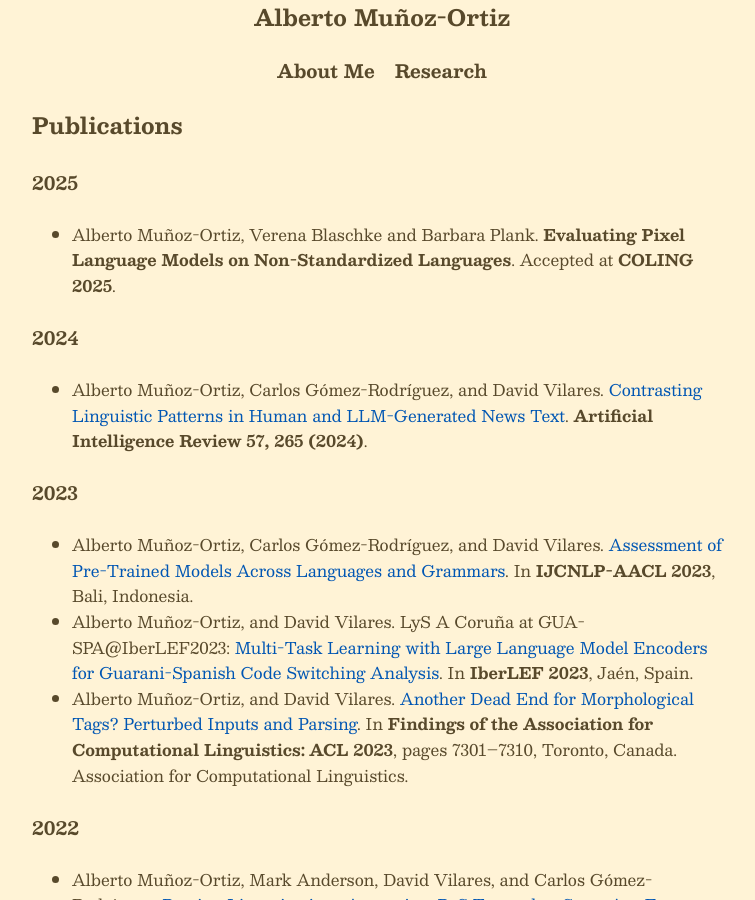
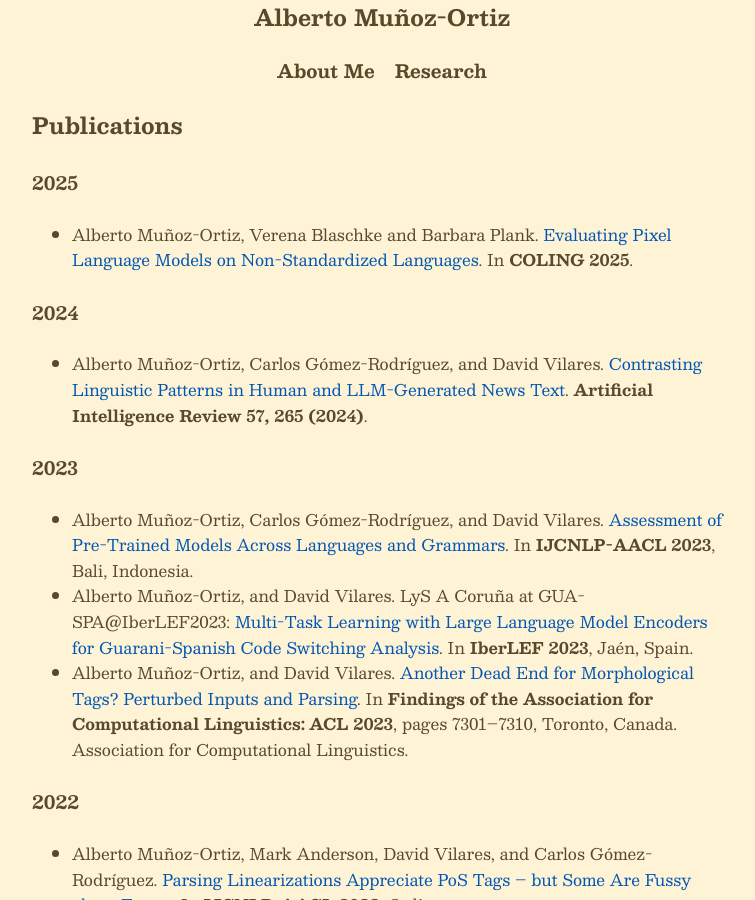
Before and after one commit to amunozo/amunozo.github.io, a Jekyll site: the page built from research.md, in a window 1280 px wide and 900 px high. Shown: the whole window, without its empty margins (258-1013 px from the left). Built offline with Jekyll 4.4.1, drawn with Linux system fonts in a browser that asks for light colours.

Commit message:
Add placeholder link to COLING paper

```diff
--- a/research.md
+++ b/research.md
@@ -7,7 +7,7 @@ permalink: /research/
 ### Publications
 
 #### 2025
-- Alberto Muñoz-Ortiz, Verena Blaschke and Barbara Plank. **Evaluating Pixel Language Models on Non-Standardized Languages**. Accepted at **COLING 2025**.
+- Alberto Muñoz-Ortiz, Verena Blaschke and Barbara Plank. [Evaluating Pixel Language Models on Non-Standardized Languages](). In **COLING 2025**.
 
 #### 2024
 - Alberto Muñoz-Ortiz, Carlos Gómez-Rodríguez, and David Vilares. [Contrasting Linguistic Patterns in Human and LLM-Generated News Text](https://link.springer.com/article/10.1007/s10462-024-10903-2?utm_source=rct_congratemailt&utm_medium=email&utm_campaign=oa_20240823&utm_content=10.1007/s10462-024-10903-2#citeas). **Artificial Intelligence Review 57, 265 (2024)**.
```
